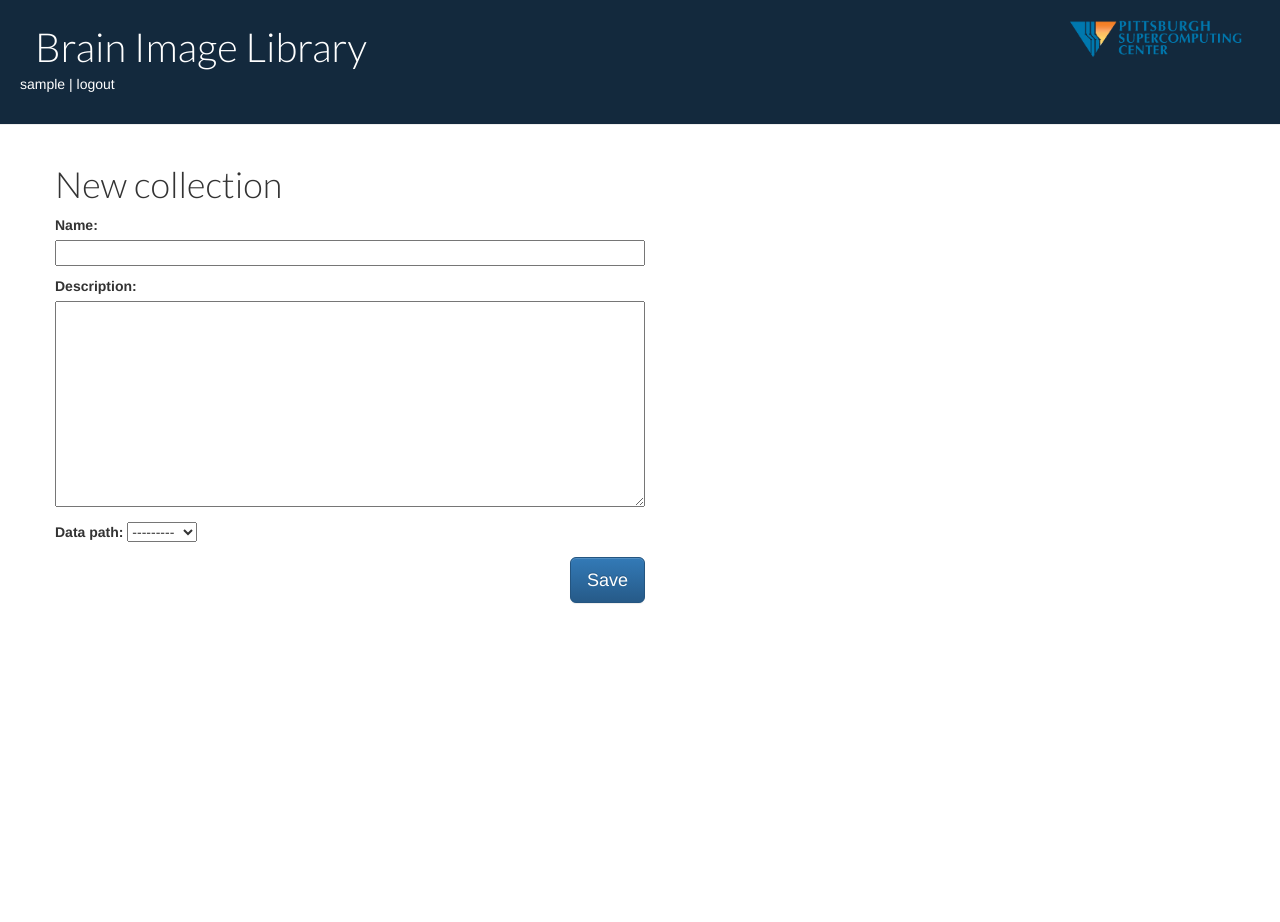
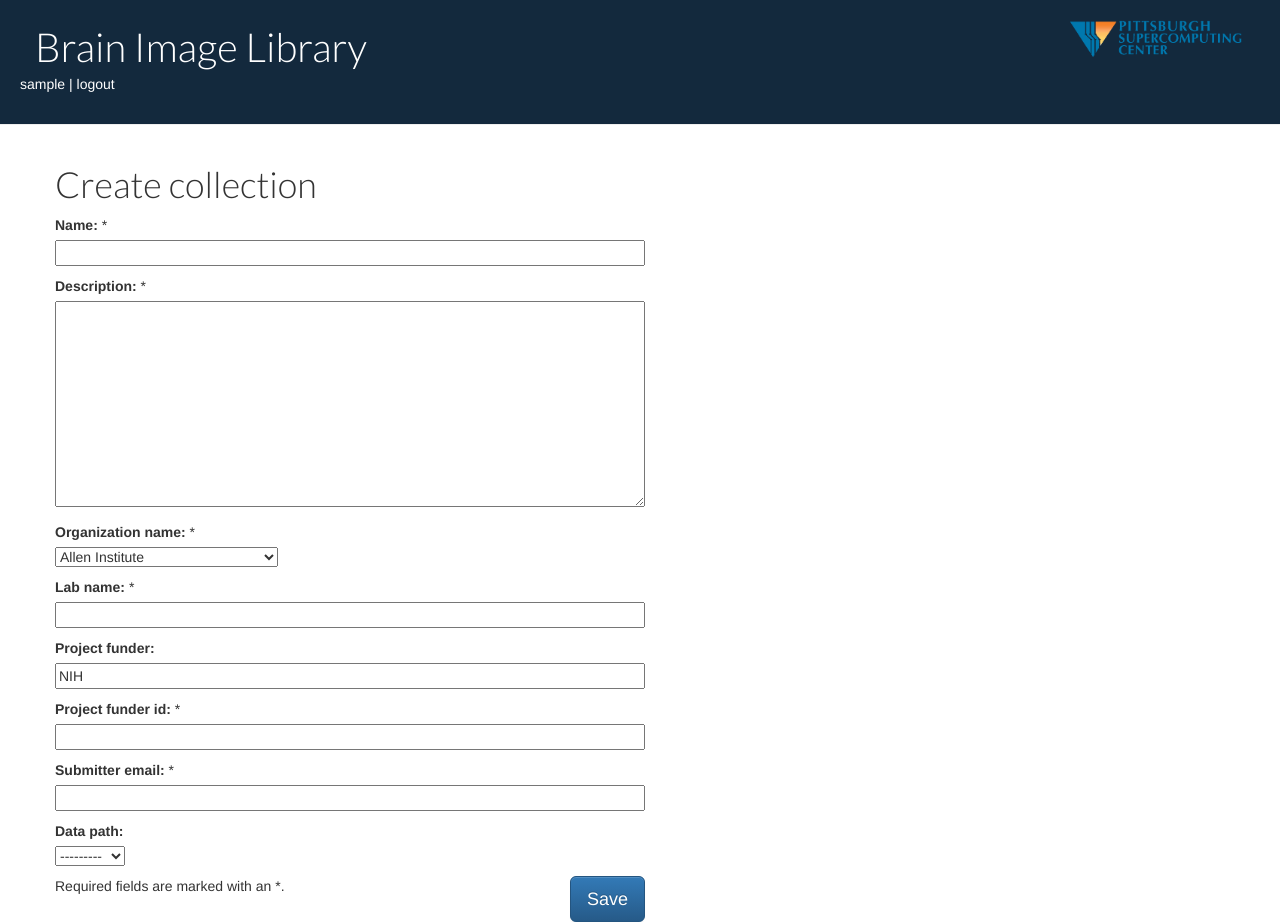
Before and after one commit to brain-image-library/bil_site, a Django app: page /ingest/submit_collection/ in a window 1280 px wide. Before the commit the page ends 604 px from the top, so only its background shows below. Run offline with Django 3.2, Linux system fonts and the light colour scheme; a user stored in the database is signed in; tables that the repository leaves empty hold one stand-in row (values such as "Sample post"); parts of the project's set-up code (start-up, migrations or seed data) failed here and were passed over; some libraries are stand-ins or nearby versions.

Commit message:
Move some ImageMetadata fields into Collection
This seems like a logical transition, as most (if not all) of these
fields were identical for the test metadata we had been receiving from
users.

```diff
--- a/ingest/fieldlist.py
+++ b/ingest/fieldlist.py
@@ -1,14 +1,9 @@
 attrs = [
-    'organization_name',
     'project_name',
     'collection',
     'project_description',
-    'project_funder_id',
     'background_strain',
     'image_filename_pattern',
-    'lab_name',
-    'submitter_email',
-    'project_funder',
     'taxonomy_name',
     'transgenic_line_name',
     'age',
--- a/ingest/forms.py
+++ b/ingest/forms.py
@@ -55,6 +55,11 @@ class CollectionForm(forms.ModelForm):
         fields = (
             'name',
             'description',
+            'organization_name',
+            'lab_name',
+            'project_funder',
+            'project_funder_id',
+            'submitter_email',
             'data_path')
 
     def __init__(self, *args, **kwargs):
--- a/ingest/models.py
+++ b/ingest/models.py
@@ -40,6 +40,30 @@ class Collection(models.Model):
 
     name = models.CharField(max_length=256, unique=True)
     description = models.TextField()
+    AI = 'AI'
+    CSHL = 'CSHL'
+    USC = 'USC'
+    ORGANIZATION_CHOICES = (
+        (CSHL, 'Cold Spring Harbor Laboratory'),
+        (USC, 'University of Southern California'),
+        (AI, 'Allen Institute'),
+    )
+    organization_name = models.CharField(
+        max_length=256,
+        choices=ORGANIZATION_CHOICES,
+        default=AI,
+        help_text="The institution where the data generator/submitter or other responsible person resides."
+    )
+    lab_name = models.CharField(
+        max_length=256, help_text="The lab or department subgroup")
+    project_funder = models.CharField(
+        max_length=256, blank=True, default="NIH")
+    project_funder_id = models.CharField(
+        max_length=256, help_text="The grant number")
+    # XXX: thinking we should prolly just get this from the user info
+    submitter_email = models.CharField(
+        max_length=256,
+        help_text="The contact email for the person submitting the data")
     data_path = models.ForeignKey(
         ImageData,
         on_delete=models.SET_NULL, blank=True, null=True, unique=True)
@@ -76,20 +100,6 @@ class ImageMetadata(models.Model):
     UNKNOWN = 'Unknown'
 
     # Required and the user should supply these
-    AI = 'AI'
-    CSHL = 'CSHL'
-    USC = 'USC'
-    ORGANIZATION_CHOICES = (
-        (CSHL, 'Cold Spring Harbor Laboratory'),
-        (USC, 'University of Southern California'),
-        (AI, 'Allen Institute'),
-    )
-    organization_name = models.CharField(
-        max_length=256,
-        choices=ORGANIZATION_CHOICES,
-        default=AI,
-        help_text="The institution where the data generator/submitter or other responsible person resides."
-    )
     project_name = models.CharField(
         max_length=256,
         help_text=('If this is Minitatlas data, begin this field with '
@@ -97,12 +107,8 @@ class ImageMetadata(models.Model):
                    'same as the NIH project name.'))
     collection = models.ForeignKey(Collection, on_delete=models.SET_NULL, null=True, blank=True)
     project_description = models.TextField()
-    project_funder_id = models.CharField(max_length=256, help_text="The grant number")
     background_strain = models.CharField(max_length=256, help_text="e.g. C57BL/6J")
     image_filename_pattern = models.CharField(max_length=256)
-    lab_name = models.CharField(max_length=256, help_text="The lab or department subgroup")
-    # XXX: thinking we should prolly just get this from the user info
-    submitter_email = models.CharField(max_length=256, help_text="The contact email for the person submitting the data")
 
     # Required but the user shouldn't control these
     locked = models.BooleanField(default=False)
@@ -112,11 +118,10 @@ class ImageMetadata(models.Model):
     last_edited = models.DateTimeField(auto_now=True, blank=True)
 
     # Optional fields. The user doesn't need to supply these.
-    project_funder = models.CharField(max_length=256, blank=True, default="")
     taxonomy_name = models.CharField(max_length=256, blank=True, default="")
     transgenic_line_name = models.CharField(
         max_length=256, blank=True, default="")
-    age = models.IntegerField(blank=True)
+    age = models.IntegerField(blank=True, null=True)
     DAY = 'DAY'
     WEEK = 'WEEK'
     MONTH = 'MONTH'
--- a/ingest/templates/ingest/submit_collection.html
+++ b/ingest/templates/ingest/submit_collection.html
@@ -1,9 +1,19 @@
 {% extends 'ingest/base.html' %}
 
 {% block content %}
-    <h1>New collection</h1>
-    <form method="POST" class="post-form">{% csrf_token %}
-        {{ form.as_p }}
+    <h1>Create collection</h1>
+    <form method="POST" class="post-form">
+    {% csrf_token %}
+        {% for field in form  %}
+            <p data-toggle="tooltip" title="{{field.help_text}}">
+                {{ field.label_tag }} {% if field.field.required %} * {% endif %}<br>
+                {{ field }}
+                {% for error in field.errors %}
+                    <p style="color: red">{{ error }}</p>
+                {% endfor %}
+            </p>
+        {% endfor %}
+        <p>Required fields are marked with an *.
         <button type="submit" class="save btn btn-lg btn-primary">Save</button>
     </form>
 {% endblock %}
--- a/ingest/templates/ingest/submit_image_metadata.html
+++ b/ingest/templates/ingest/submit_image_metadata.html
@@ -1,7 +1,7 @@
 {% extends 'ingest/base.html' %}
 
 {% block content %}
-    <h1>Submit Metadata</h1>
+    <h1>Create Metadata</h1>
     <form method="POST" class="post-form">
     {% csrf_token %}
         {% for field in form  %}
```
